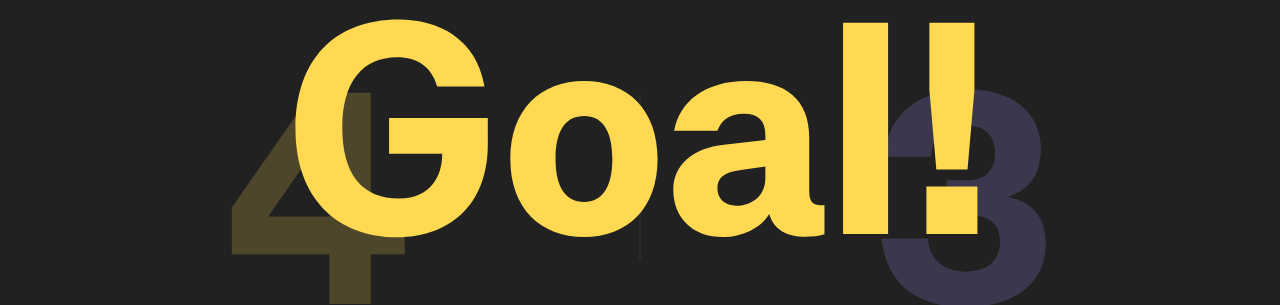
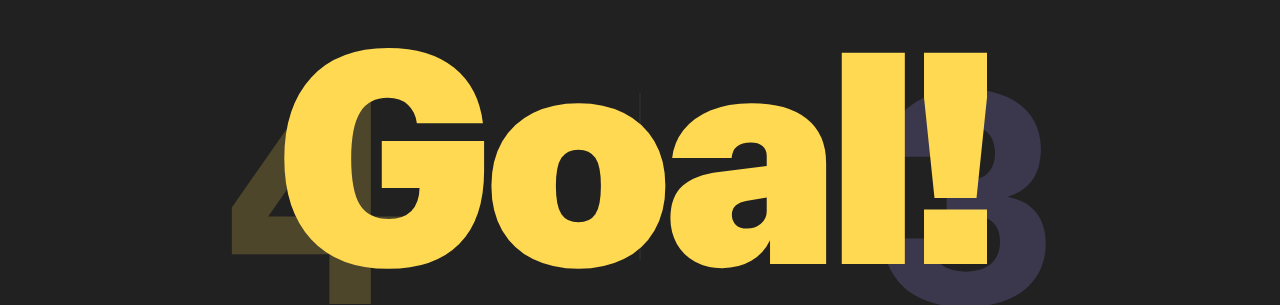
Before and after one commit to splnguyen/cbasocceroos-test, a website: page screen-goal.html in a window 1280 px wide. Shown: the part 358-663 px from the top of the page. Drawn offline with Linux system fonts and the light colour scheme.

Commit message:
heavier typeface for goal text

```diff
--- a/screen-goal.html
+++ b/screen-goal.html
@@ -181,7 +181,7 @@ html,body{width:1080px;height:1920px;overflow:hidden;background:var(--bg);font-f
 
 /* Goal! text — per-letter stagger */
 .goal-word{
-  font-size:300px;font-weight:800;line-height:0.9;
+  font-size:300px;font-weight:900;line-height:0.9;
   letter-spacing:0;color:var(--gold);
   text-align:center;
   display:flex;justify-content:center;
```
